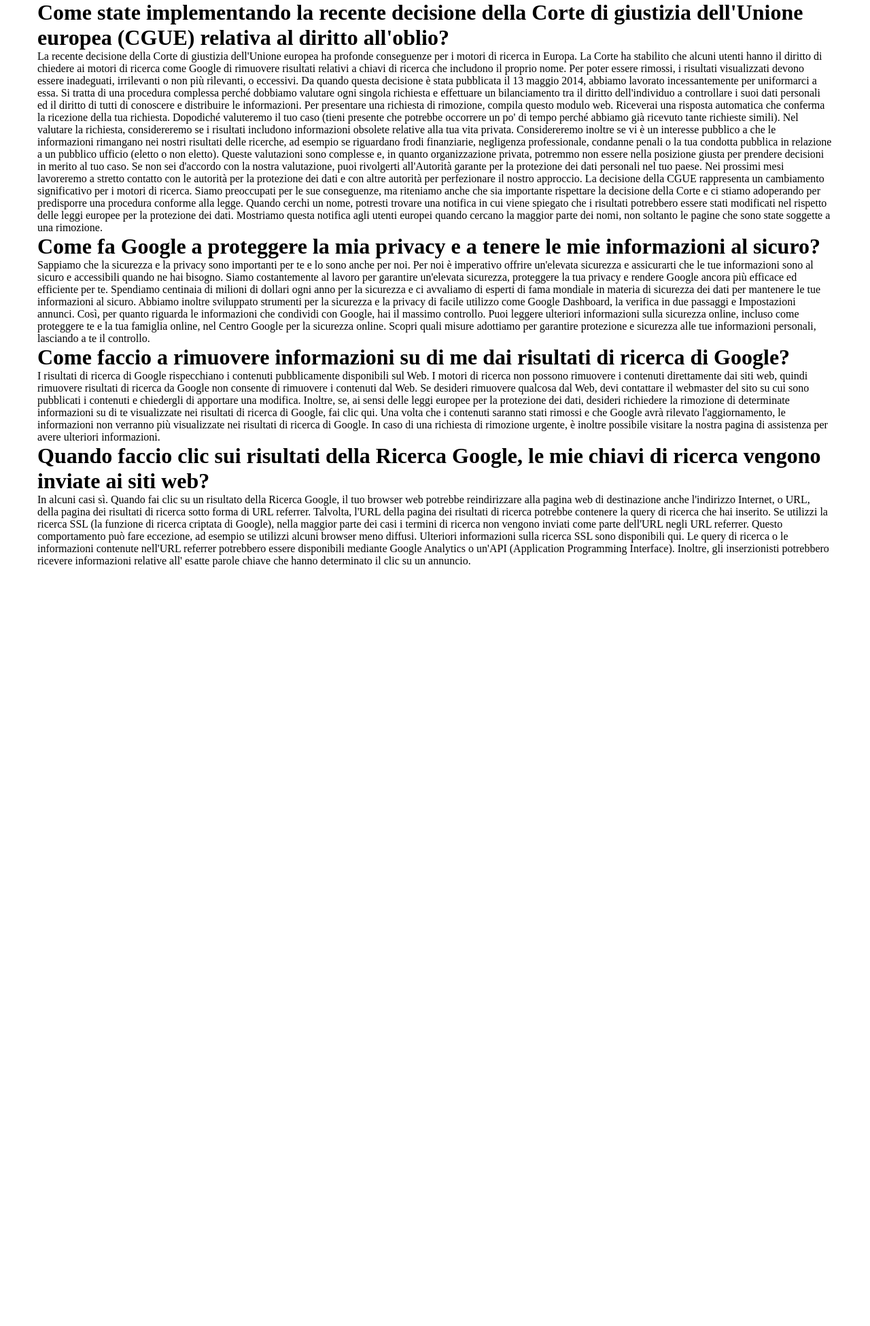
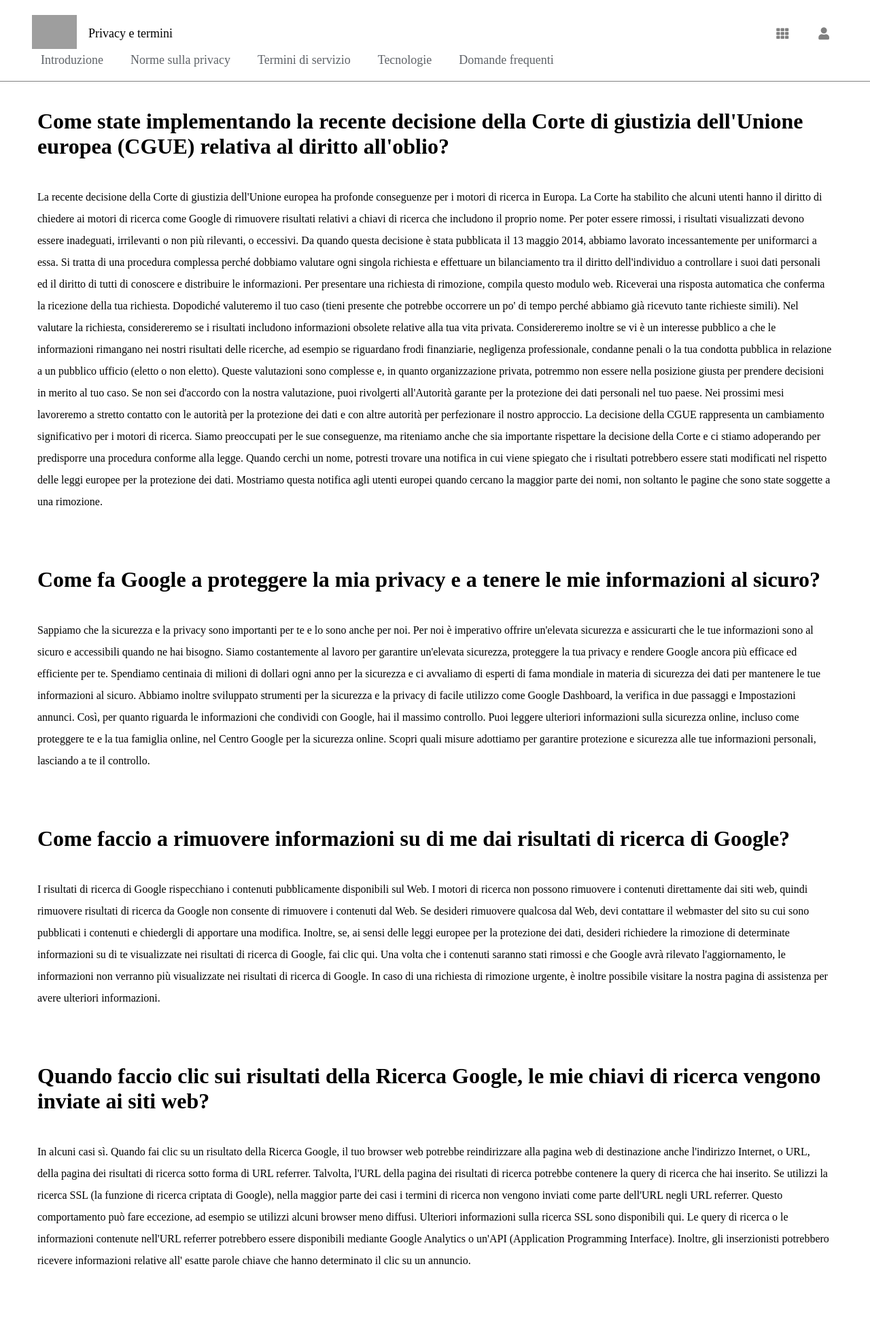
Before and after one commit to ivanmincione/php-google-faq, a PHP site: page / in a window 1280 px wide. Shown: the whole page at 68% size. Before the commit the page ends 834 px from the top, so only its background shows below. Run offline with PHP 8.4, Linux system fonts and the light colour scheme; grey boxes are pictures that could not be loaded.

Commit message:
Add header

```diff
--- a/dist/app.css
+++ b/dist/app.css
@@ -8,3 +8,72 @@
   max-width: 1170px;
   margin: 0 auto;
 }
+
+h1 {
+  margin-bottom: 40px;
+}
+
+p {
+  line-height: 2;
+  margin-bottom: 80px;
+}
+
+a {
+  text-decoration: none;
+  color: #5f6368;
+}
+
+li {
+  list-style-type: none;
+}
+
+header {
+  padding: 20px 40px;
+  border-bottom: 1px solid gray;
+  margin-bottom: 40px;
+}
+
+.header-top,
+.logo-header {
+  display: flex;
+  justify-content: space-between;
+  align-items: center;
+}
+
+.logo-img img {
+  width: 80px;
+  height: 50px;
+  -o-object-fit: contain;
+     object-fit: contain;
+  -o-object-position: center;
+     object-position: center;
+}
+
+#privacy-text {
+  margin-left: 10px;
+  font-size: 18px;
+}
+
+.menu-hamb-right i {
+  font-size: 18px;
+  color: gray;
+  padding: 20px;
+  cursor: pointer;
+}
+
+.list-menu ul {
+  display: flex;
+}
+
+.list-menu ul li {
+  padding: 0 20px;
+}
+
+.list-menu ul li a {
+  font-size: 18px;
+}
+
+.list-menu ul li a:hover {
+  color: #1a38e4;
+  border-bottom: 2px solid #1a38e4;
+}
--- a/index.php
+++ b/index.php
@@ -7,6 +7,9 @@ Una volta che siamo riusciti ad ottenere un buon risultato con array e html+php
     <head>
         <meta charset="utf-8">
         <title> FAQ Google</title>
+        <!-- FONTAWESOME -->
+        <link rel="stylesheet" href="https://use.fontawesome.com/releases/v5.15.1/css/all.css" integrity="sha384-vp86vTRFVJgpjF9jiIGPEEqYqlDwgyBgEF109VFjmqGmIY/Y4HV4d3Gp2irVfcrp" crossorigin="anonymous">
+        <!-- STYLE -->
         <link rel="stylesheet" href="dist/app.css">
         <!-- per includere il file faq.php -->
         <?php include_once "faq.php" ?>
@@ -15,6 +18,37 @@ Una volta che siamo riusciti ad ottenere un buon risultato con array e html+php
     <body>
 
         <header>
+            <div class="header-top">
+                <div class="logo-header">
+                    <div class="logo-img">
+                        <img src="https://www.google.com/images/branding/googlelogo/1x/googlelogo_color_74x24dp.png" alt="GOOGLE">
+                    </div>
+                    <span id="privacy-text">Privacy e termini</span>
+                </div>
+                <div class="menu-hamb-right">
+                    <i class="fas fa-th"></i>
+                    <i class="fas fa-user"></i>
+                </div>
+            </div>
+            <div class="list-menu">
+                <ul>
+                    <li>
+                        <a href="#">Introduzione</a>
+                    </li>
+                    <li>
+                        <a href="#">Norme sulla privacy</a>
+                    </li>
+                    <li>
+                        <a href="#">Termini di servizio</a>
+                    </li>
+                    <li>
+                        <a href="#">Tecnologie</a>
+                    </li>
+                    <li>
+                        <a href="#">Domande frequenti</a>
+                    </li>
+                </ul>
+            </div>
 
         </header>
 
--- a/src/app.scss
+++ b/src/app.scss
@@ -1,11 +1,6 @@
-*{
-    margin: 0;
-    padding: 0;
-    box-sizing: border-box;
-}
-
-.container{
-    max-width: 1170px;
-    margin: 0 auto;
-
-}
+@import "partials/variables";
+@import "partials/mixins";
+@import "partials/common";
+@import "partials/header";
+@import "partials/page";
+@import "partials/footer";
--- /dev/null
+++ b/src/partials/_common.scss
@@ -0,0 +1,29 @@
+*{
+    margin: 0;
+    padding: 0;
+    box-sizing: border-box;
+}
+
+.container{
+    max-width: 1170px;
+    margin: 0 auto;
+
+}
+
+h1{
+    margin-bottom: $spacing * 2;
+}
+
+p{
+    line-height: 2;
+    margin-bottom: $spacing * 4;
+}
+
+a{
+    text-decoration: none;
+    color: $linkColor;
+}
+
+li{
+    list-style-type: none;
+}
--- /dev/null
+++ b/src/partials/_header.scss
@@ -0,0 +1,47 @@
+header{
+    padding: $spacing $spacing * 2;
+    border-bottom: 1px solid gray;
+    margin-bottom: $spacing * 2;
+}
+
+.header-top, .logo-header{
+    display: flex;
+    justify-content: space-between;
+    align-items: center;
+}
+
+.logo-img img{
+    width: 80px;
+    height: 50px;
+    object-fit: contain;
+    object-position: center;
+}
+
+#privacy-text{
+    margin-left: $spacing / 2;
+    font-size: $font-size;
+}
+
+.menu-hamb-right i {
+    font-size: $font-size;
+    color: gray;
+    padding: $spacing;
+    cursor: pointer;
+}
+
+.list-menu ul{
+    display: flex;
+
+    li{
+        padding: 0 $spacing;
+
+        a{
+            font-size: $font-size;
+
+            &:hover{
+                color: $hoverColor;
+                border-bottom: 2px solid $hoverColor;
+            }
+        }
+    }
+}
--- /dev/null
+++ b/src/partials/_variables.scss
@@ -0,0 +1,5 @@
+$spacing: 20px;
+$font-size: 18px;
+$linkColor: #5f6368;
+$hoverColor: #1a38e4;
+$bgFooter: #f5f5f5;
```
Also changed, not shown: src/partials/_footer.scss (added), src/partials/_mixins.scss (added), src/partials/_page.scss (added).
